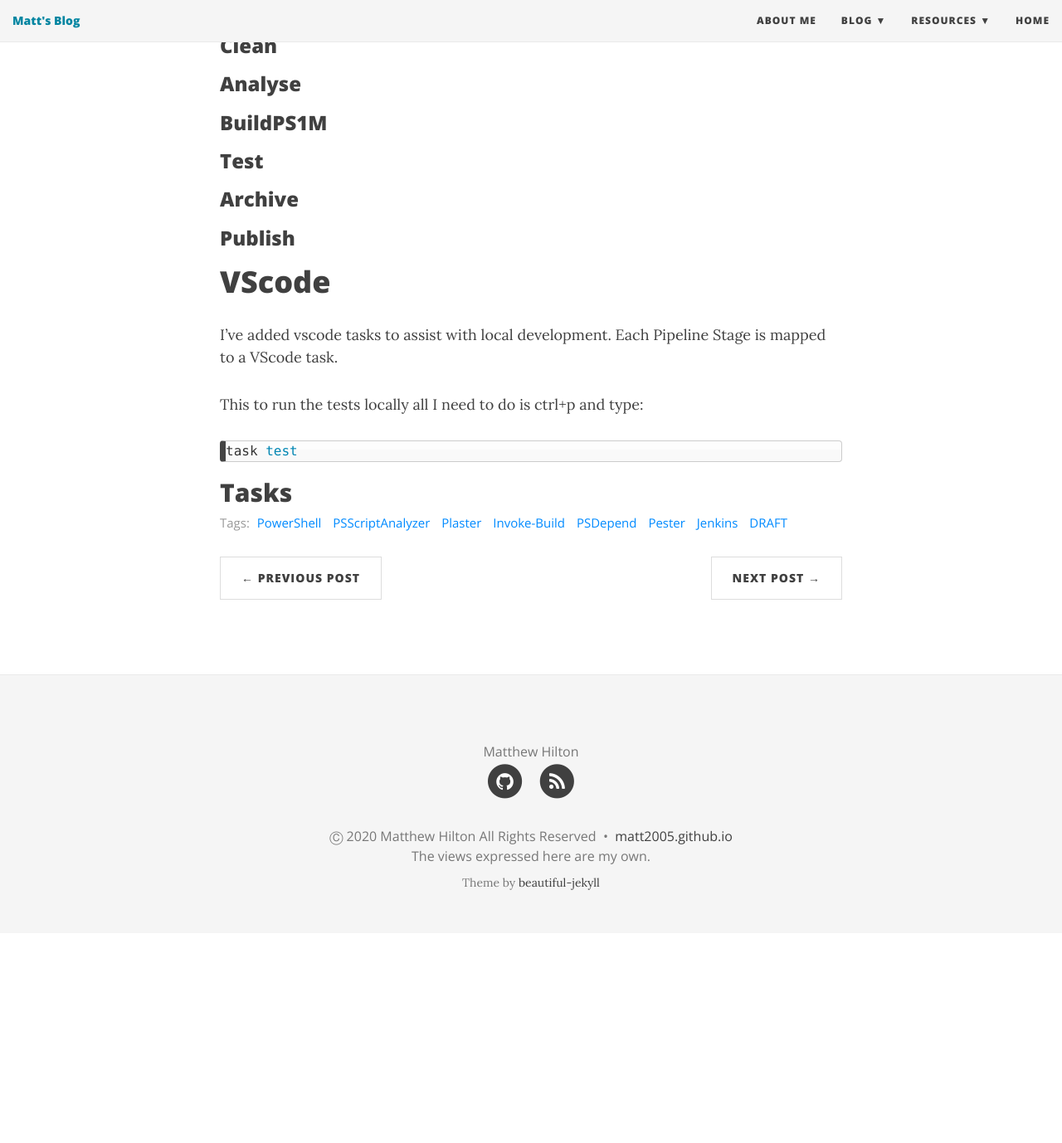
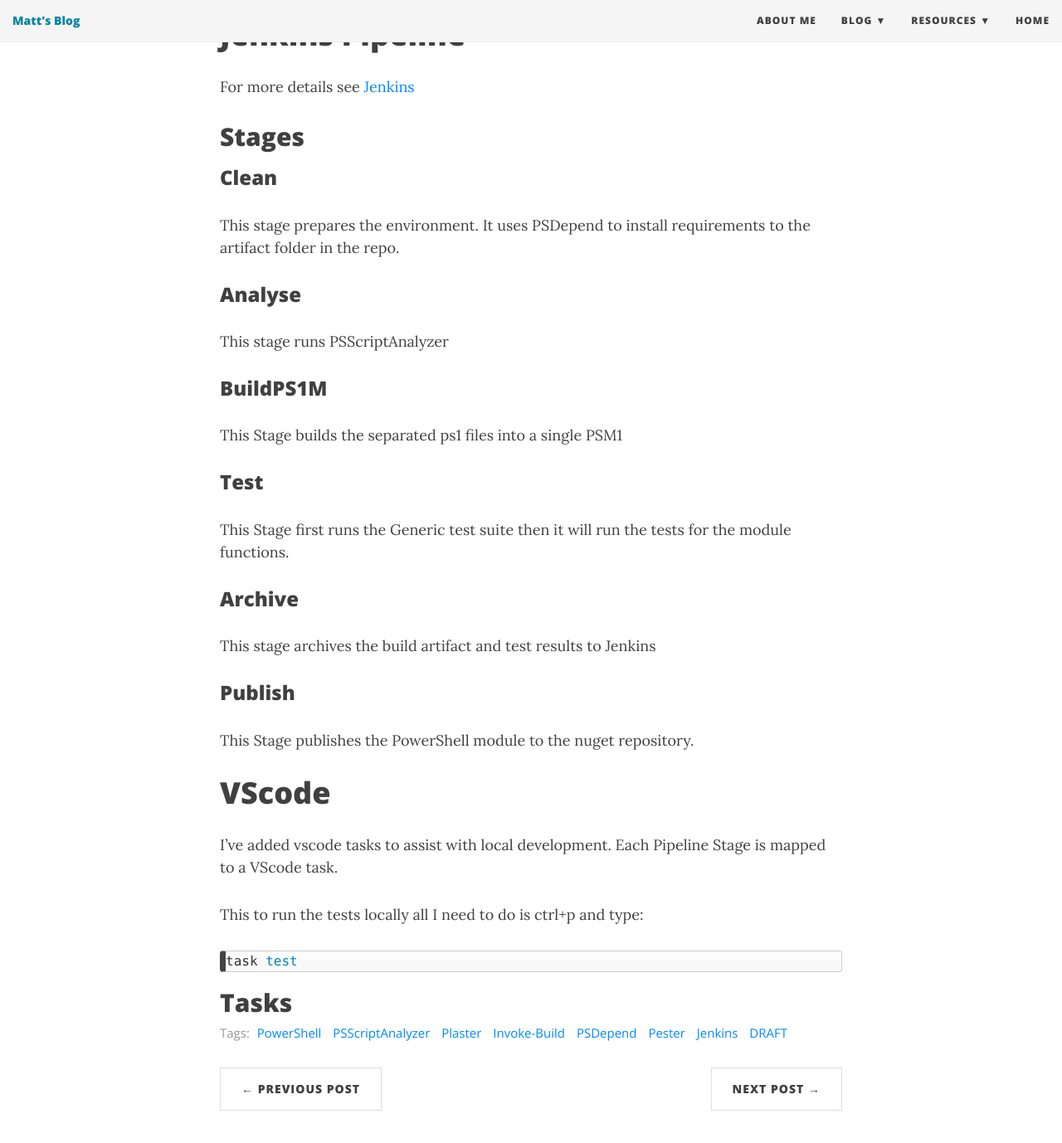
Before and after one commit to matt2005/matt2005.github.io, a Jekyll site: the page built from _posts/2019-12-15-a-good-module.md, in a window 1280 px wide and 1400 px high, scrolled down 2826 px. Shown: the top 1378 px of the window at 83% size. Built offline with Jekyll 4.4.1, drawn with Linux system fonts in a browser that asks for light colours; nearby versions of some CDN libraries; before the commit the page ends 3951 px from its top, so only the background shows below that; some of the changed text lies outside the part shown.

Commit message:
updated post

`````diff
--- a/_posts/2019-12-15-a-good-module.md
+++ b/_posts/2019-12-15-a-good-module.md
@@ -56,12 +56,16 @@
 
 ## Tests
 
-Here is the [GenericTestSuiteRepo] for all the tests.
+Here is the [GenericTestSuiteRepo] for all the generic tests.
 
+These tests check the following:
 
-```powershell
-# To Be Added
-````
+* File Encoding is UTF-8
+* Public Functions have Help
+* Module Manifest is valid
+* Exports are correct
+* Files are Signed
+
 
 # PSDepend
 
@@ -86,15 +90,27 @@
 
 ### Clean
 
+This stage prepares the environment. It uses PSDepend to install requirements to the artifact folder in the repo.
+
 ### Analyse
+
+This stage runs PSScriptAnalyzer
 
 ### BuildPS1M
 
+This Stage builds the separated ps1 files into a single PSM1
+
 ### Test
+
+This Stage first runs the Generic test suite then it will run the tests for the module functions.
 
 ### Archive
 
+This stage archives the build artifact and test results to Jenkins
+
 ### Publish
+
+This Stage publishes the PowerShell module to the nuget repository.
 
 # VScode
 
`````
